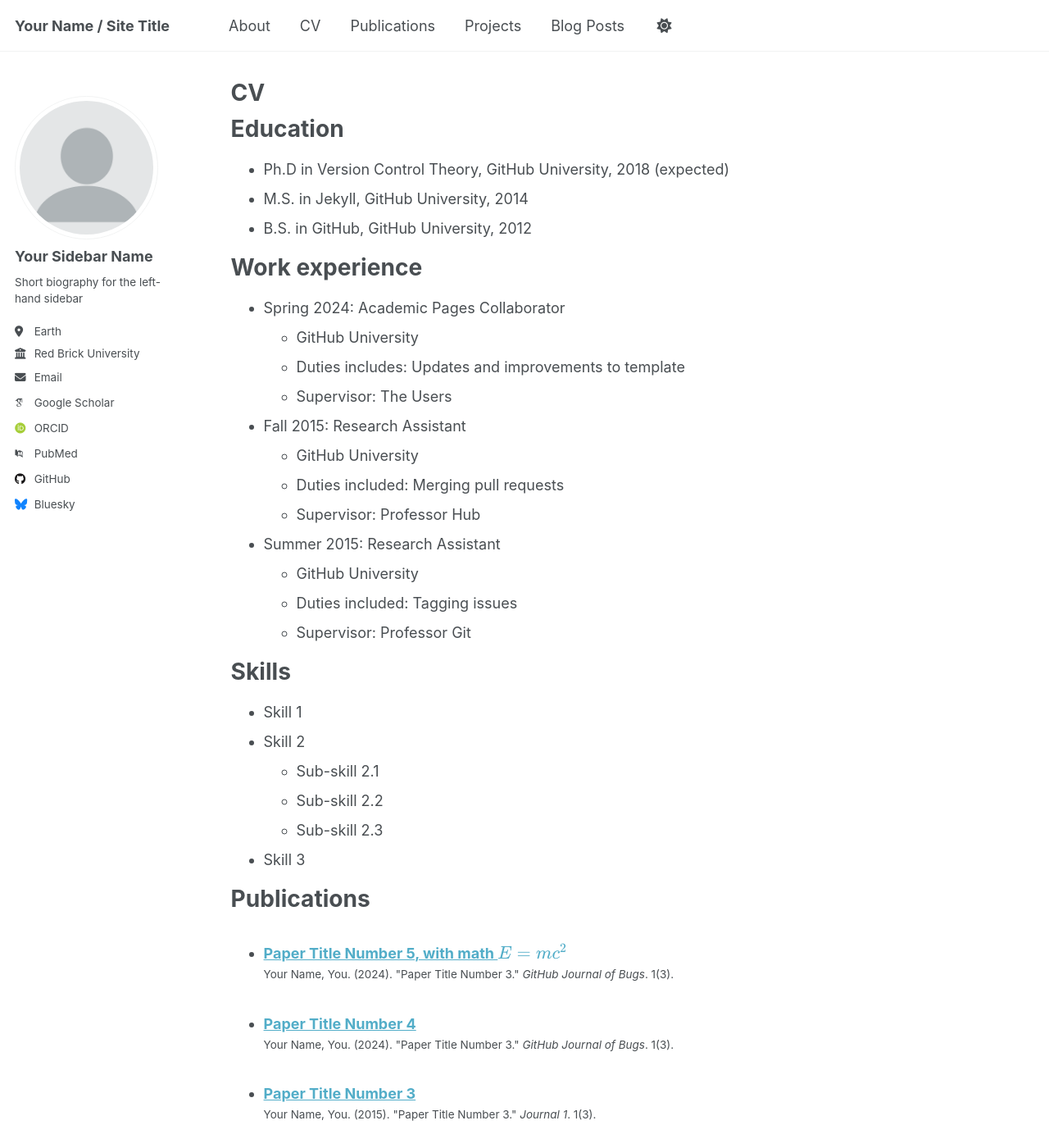
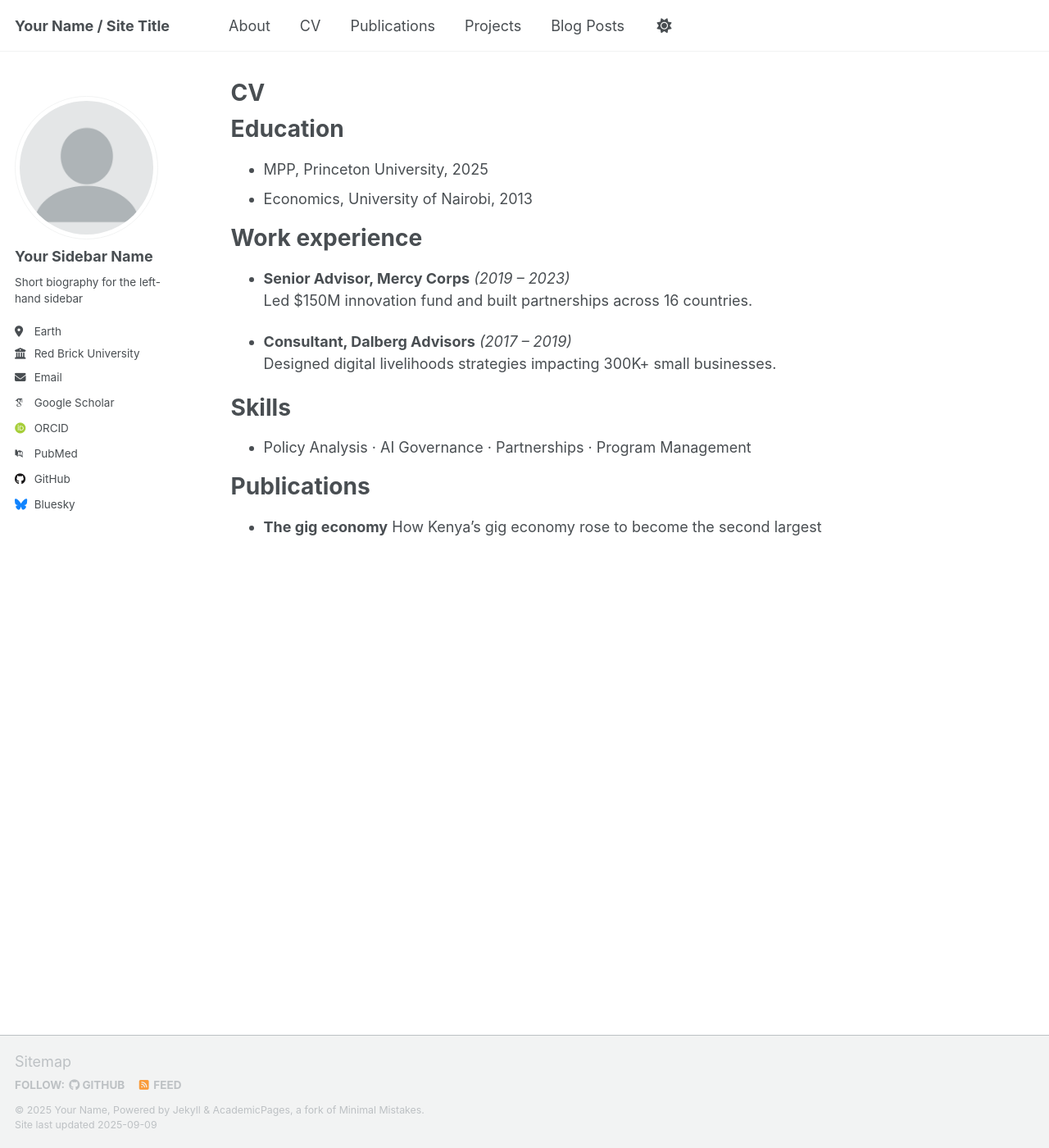
Before and after one commit to gitukungene/gitukungene.github.io, a Jekyll site: the page built from _pages/cv.md, in a window 1280 px wide and 1400 px high. Shown: the whole window at 82% size. Built offline with Jekyll 4.4.1, drawn with Linux system fonts in a browser that asks for light colours; some web fonts are replaced; a script that is not in the unit is left out; some of the changed text lies outside the part shown.

Commit message:
Update cv.md
v1

```diff
--- a/_pages/cv.md
+++ b/_pages/cv.md
@@ -11,54 +11,22 @@ redirect_from:
 
 Education
 ======
-* Ph.D in Version Control Theory, GitHub University, 2018 (expected)
-* M.S. in Jekyll, GitHub University, 2014
-* B.S. in GitHub, GitHub University, 2012
+- MPP, Princeton University, 2025
+- Economics, University of Nairobi, 2013
 
 Work experience
 ======
-* Spring 2024: Academic Pages Collaborator
-  * GitHub University
-  * Duties includes: Updates and improvements to template
-  * Supervisor: The Users
+- **Senior Advisor, Mercy Corps** *(2019 – 2023)*
+  Led $150M innovation fund and built partnerships across 16 countries.
 
-* Fall 2015: Research Assistant
-  * GitHub University
-  * Duties included: Merging pull requests
-  * Supervisor: Professor Hub
-
-* Summer 2015: Research Assistant
-  * GitHub University
-  * Duties included: Tagging issues
-  * Supervisor: Professor Git
+- **Consultant, Dalberg Advisors** *(2017 – 2019)*
+  Designed digital livelihoods strategies impacting 300K+ small businesses.
 
 Skills
 ======
-* Skill 1
-* Skill 2
-  * Sub-skill 2.1
-  * Sub-skill 2.2
-  * Sub-skill 2.3
-* Skill 3
+- Policy Analysis · AI Governance · Partnerships · Program Management
 
 Publications
 ======
-  <ul>{% for post in site.publications reversed %}
-    {% include archive-single-cv.html %}
-  {% endfor %}</ul>
-
-Talks
-======
-  <ul>{% for post in site.talks reversed %}
-    {% include archive-single-talk-cv.html  %}
-  {% endfor %}</ul>
-
-Teaching
-======
-  <ul>{% for post in site.teaching reversed %}
-    {% include archive-single-cv.html %}
-  {% endfor %}</ul>
-
-Service and leadership
-======
-* Currently signed in to 43 different slack teams
+- **The gig economy**
+  How Kenya's gig economy rose to become the second largest
```
